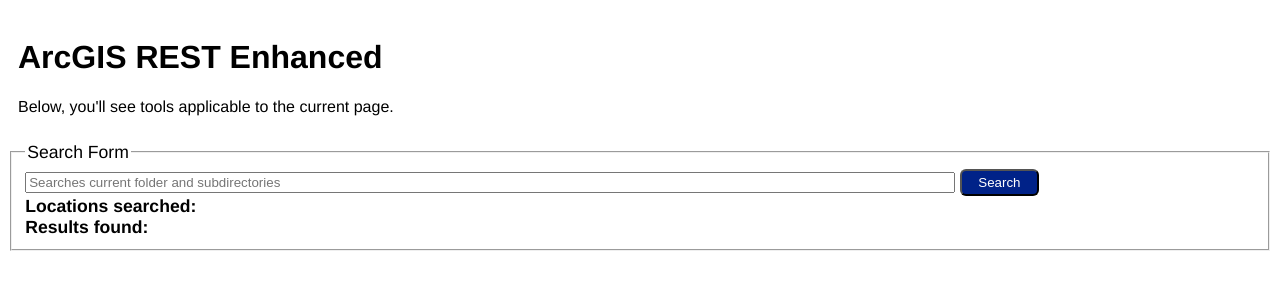
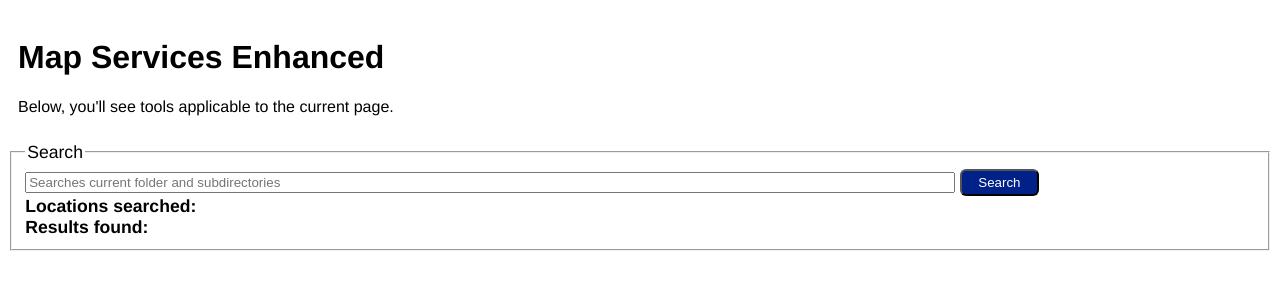
Before and after one commit to raykendo/Map-Services-Enhanced, a browser extension: page src/page_action/page_action.html in a window 1280 px wide. Drawn offline with Linux system fonts and the light colour scheme.

Commit message:
Renaming app "Map Services Enhanced'

```diff
--- a/src/page_action/page_action.html
+++ b/src/page_action/page_action.html
@@ -1,7 +1,7 @@
 <!doctype html>
 <html>
 <head>
-<title>ArcGIS REST Enhanced for Chrome</title>
+<title>Map Services Enhanced for Chrome</title>
 <style type="text/css">
 	body {
 		font-family: Helvetica, Ubuntu, Arial, sans-serif;
@@ -53,12 +53,12 @@
 </head>
 <body>
 <div id="mainPopup">
-<h1>ArcGIS REST Enhanced</h1>
+<h1>Map Services Enhanced</h1>
 <p>Below, you'll see tools applicable to the current page.</p>
 </div>
 <form>
 <fieldset>
-<legend>Search Form</legend>
+<legend>Search</legend>
 <input style="width: 75%;" type="text" id="searchblank" placeholder="Searches current folder and subdirectories" />
 <button id="searchbtn">Search</button>
 <br />
```
Also changed, not shown: README.md, manifest.json.
